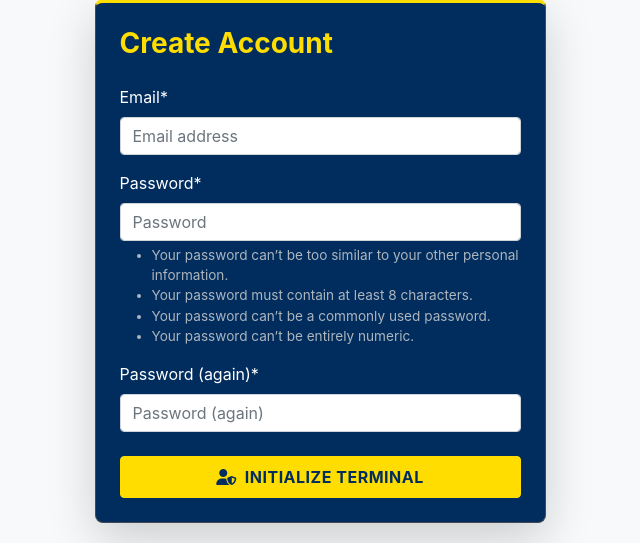
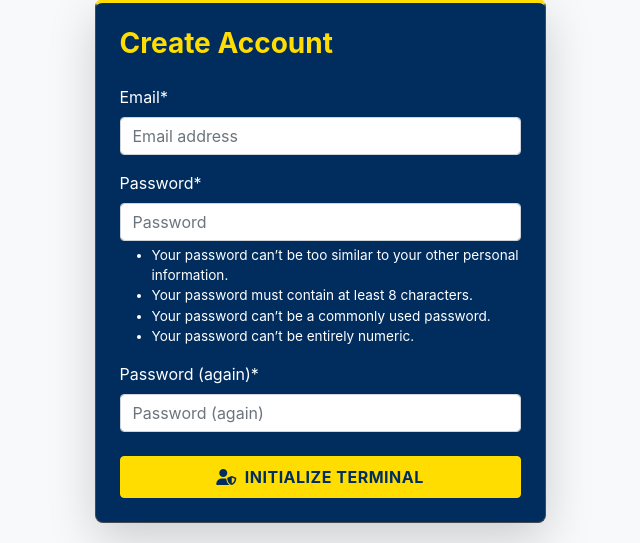
Before and after one commit to DavidClamp/project-swaps, a Django app: page /accounts/signup/ in a window 1280 px wide. Shown: the part 196-739 px from the top of the page, without its empty margins (320-960 px from the left). Run offline with Django 4.2, Linux system fonts and the light colour scheme; some libraries are stand-ins or nearby versions.

Commit message:
Password text too faint for lighthouse. lighten text

```diff
--- a/static/css/style.css
+++ b/static/css/style.css
@@ -125,3 +125,10 @@ nav.navbar.navbar-dark .nav-link,
     padding: 10px;
     border: 1px solid rgba(255,255,255,0.1);
 }
+/* --- Fix Faint Password Text for MS4--- */
+.card-access-dark .form-text,
+.card-access-dark .help-block,
+.card-access-dark ul {
+    color: #ffffff !important;
+    opacity: 1 !important;
+}
```
